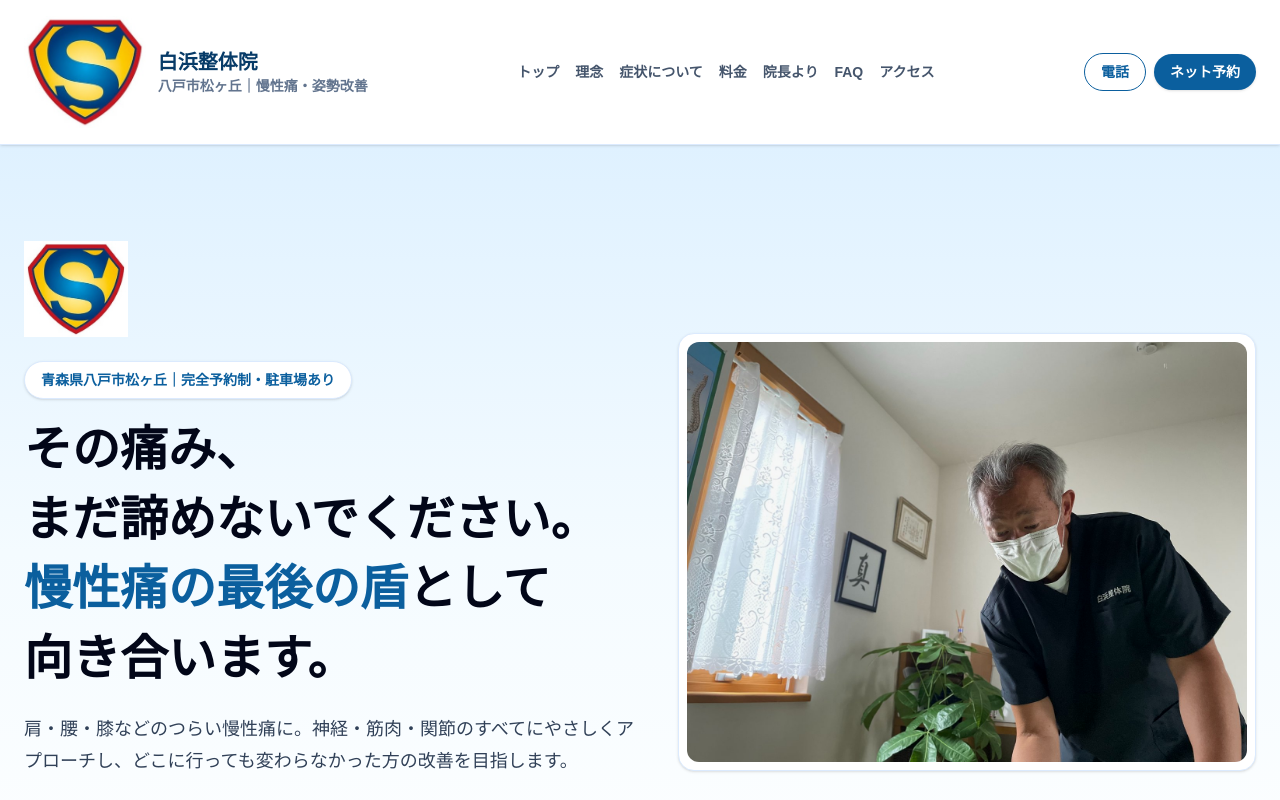
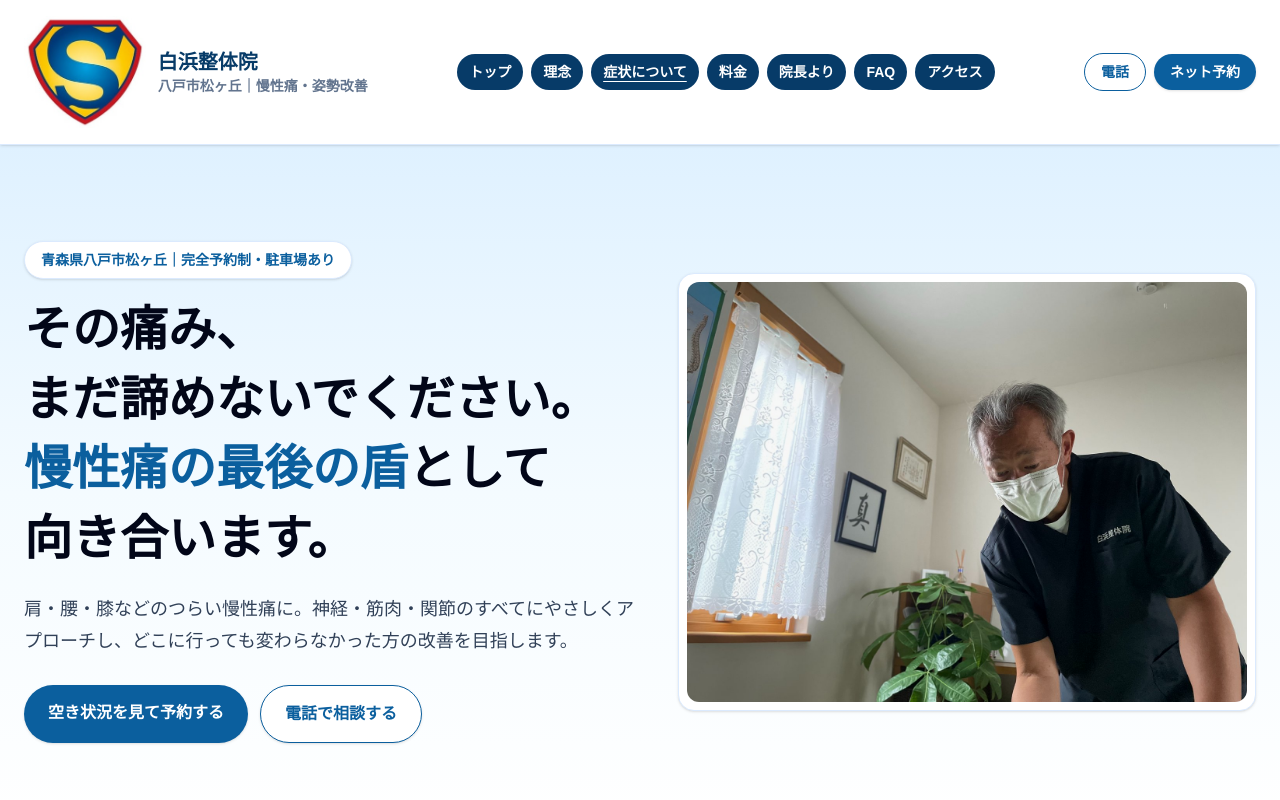
Before and after one commit to AIkenja8888/shirahama-seitai-lp, a Next.js app: page / in a window 1280 px wide. Shown: the top 800 px of the page. Built offline with nearby package versions, Linux system fonts and the light colour scheme.

Commit message:
Add information pages and improve LP structure

```diff
--- a/app/_components/SiteChrome.tsx
+++ b/app/_components/SiteChrome.tsx
@@ -13,9 +13,15 @@ export function Header() {
             <p className="truncate text-xs font-bold text-slate-500 sm:text-sm">八戸市松ヶ丘｜慢性痛・姿勢改善</p>
           </div>
         </Link>
-        <nav className="hidden items-center gap-4 text-sm font-bold text-slate-600 lg:flex">
+        <nav className="hidden items-center gap-2 text-sm font-bold lg:flex">
           {navItems.map((item) => (
-            <Link key={item.href} href={item.href} className="transition hover:text-[#0b5f9e]">
+            <Link
+              key={item.href}
+              href={item.href}
+              className={`rounded-full bg-[#073b68] px-3 py-2 text-white transition hover:bg-[#0b5f9e] ${
+                item.href === "/symptoms" ? "font-black underline underline-offset-4" : ""
+              }`}
+            >
               {item.label}
             </Link>
           ))}
@@ -30,9 +36,15 @@ export function Header() {
         </div>
       </div>
       <div className="border-t border-blue-50 bg-white px-4 py-2 lg:hidden">
-        <nav className="mx-auto flex max-w-7xl flex-wrap gap-2 text-xs font-bold text-slate-600">
+        <nav className="mx-auto flex max-w-7xl gap-2 overflow-x-auto text-xs font-bold">
           {navItems.map((item) => (
-            <Link key={item.href} href={item.href} className="rounded-full bg-blue-50 px-3 py-2 text-[#073b68]">
+            <Link
+              key={item.href}
+              href={item.href}
+              className={`shrink-0 rounded-full bg-[#073b68] px-3 py-2 text-white ${
+                item.href === "/symptoms" ? "font-black underline underline-offset-4" : ""
+              }`}
+            >
               {item.label}
             </Link>
           ))}
@@ -108,8 +120,6 @@ export function PageHero({ label, title, text, image }: { label: string; title:
     <section className="bg-gradient-to-b from-[#dff1ff] via-[#f4fbff] to-white px-4 py-16 sm:px-6 md:py-24">
       <div className="mx-auto grid max-w-7xl items-center gap-8 md:grid-cols-[1fr_0.86fr]">
         <div>
-          <img src={images.logo} alt="白浜整体院 ロゴ" className="mb-6 h-20 w-auto object-contain sm:h-24" />
-          <p className="mb-4 inline-flex rounded-full border border-blue-100 bg-white px-4 py-2 text-sm font-bold text-[#0b5f9e] shadow-sm">{label}</p>
           <h1 className="text-3xl font-black leading-[1.45] text-slate-950 sm:text-4xl md:text-5xl">{title}</h1>
           <p className="mt-5 max-w-2xl text-base leading-8 text-slate-700 sm:text-lg">{text}</p>
           <div className="mt-7">
--- a/app/page.tsx
+++ b/app/page.tsx
@@ -16,7 +16,6 @@ export default function Home() {
       <section className="overflow-hidden bg-gradient-to-b from-[#dff1ff] via-[#f4fbff] to-white px-4 py-16 sm:px-6 md:py-24">
         <div className="mx-auto grid max-w-7xl items-center gap-10 md:grid-cols-[1.03fr_0.97fr]">
           <div>
-            <img src={images.logo} alt="白浜整体院 ロゴ" className="mb-6 h-20 w-auto object-contain sm:h-24" />
             <p className="mb-4 inline-flex rounded-full border border-blue-100 bg-white px-4 py-2 text-sm font-bold text-[#0b5f9e] shadow-sm">
               青森県八戸市松ヶ丘｜完全予約制・駐車場あり
             </p>
@@ -97,7 +96,7 @@ export default function Home() {
           <SectionTitle label="SYMPTOMS" title="症状別メニュー" text="肩こり・腰痛だけでなく、姿勢の歪みや長年の慢性痛にも対応します。" />
           <div className="grid gap-5 md:grid-cols-3">
             {symptomGroups.map((group) => (
-              <article key={group.name} className="rounded-2xl border border-blue-100 bg-white p-6 shadow-sm">
+              <article key={group.name} className="rounded-2xl border border-blue-100 bg-[#f8fbff] p-6 shadow-sm">
                 <h3 className="text-xl font-black text-[#073b68]">{group.name}</h3>
                 <p className="mt-3 leading-8 text-slate-600">{group.summary}</p>
                 <p className="mt-4 text-sm font-bold text-slate-500">{group.items.join(" / ")}</p>
```
Also changed, not shown: 1 other file (tests, documents, lock files or other folders).
